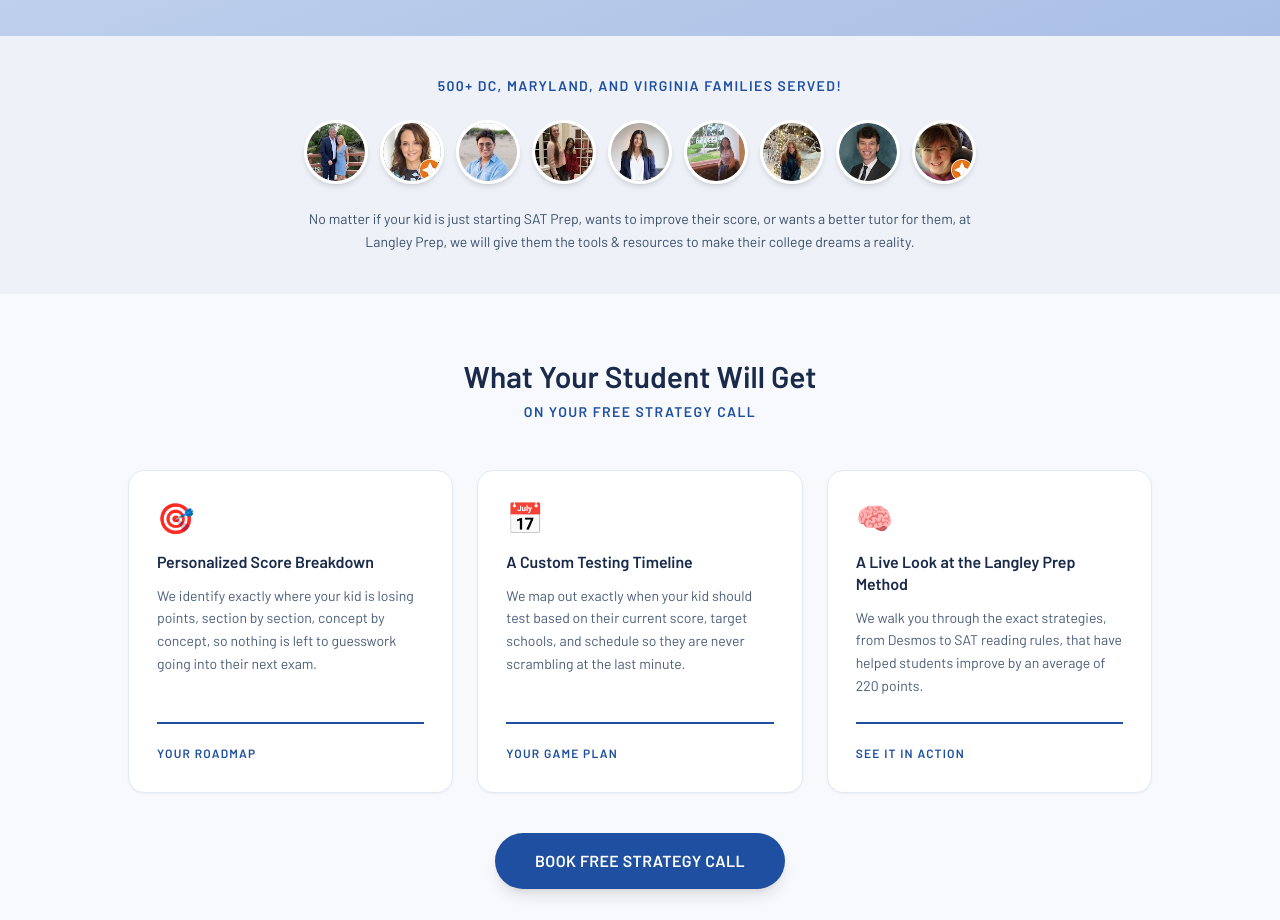
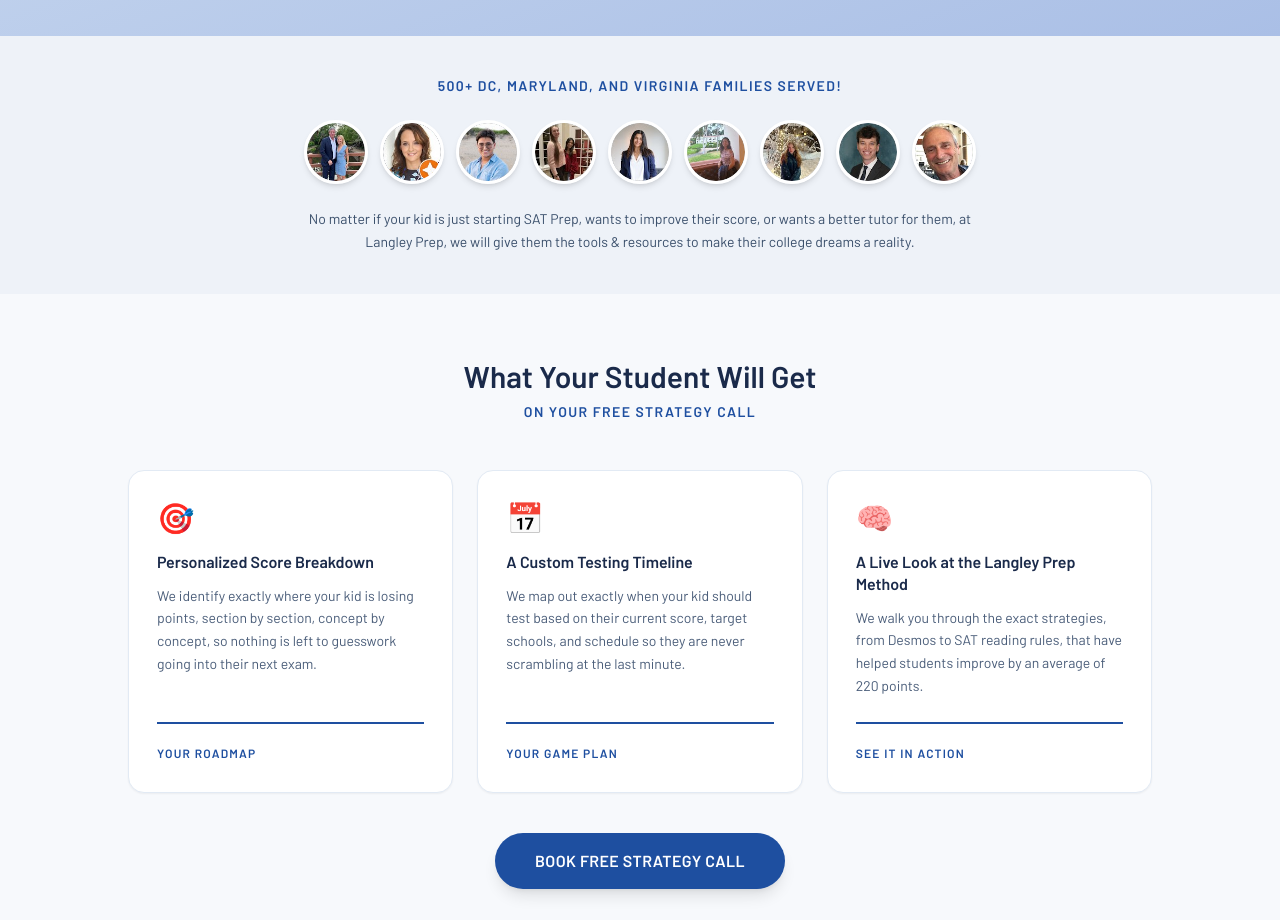
Before and after one commit to julianb-21/SAT, a React (Vite) app: page / in a window 1280 px wide. Shown: the part 1060-1980 px from the top of the page. Built offline with nearby package versions, Linux system fonts and the light colour scheme; no server answers; a web font is replaced by a local one.

Commit message:
Update family served photo

```diff
--- a/src/components/TrustSection.tsx
+++ b/src/components/TrustSection.tsx
@@ -7,7 +7,7 @@ const PHOTOS = [
   { src: '/files_6028413-2026-05-27T16-34-05-929Z-unnamed.jpg', alt: 'Family 6' },
   { src: '/dfsdgs.jpg', alt: 'Family 7' },
   { src: '/unnamed.jpg', alt: 'Family 8' },
-  { src: '/unnamedddd.jpg', alt: 'Family 9' },
+  { src: '/JOCELYM.jpg', alt: 'Family 9' },
 ];
 
 export default function TrustSection() {
```
